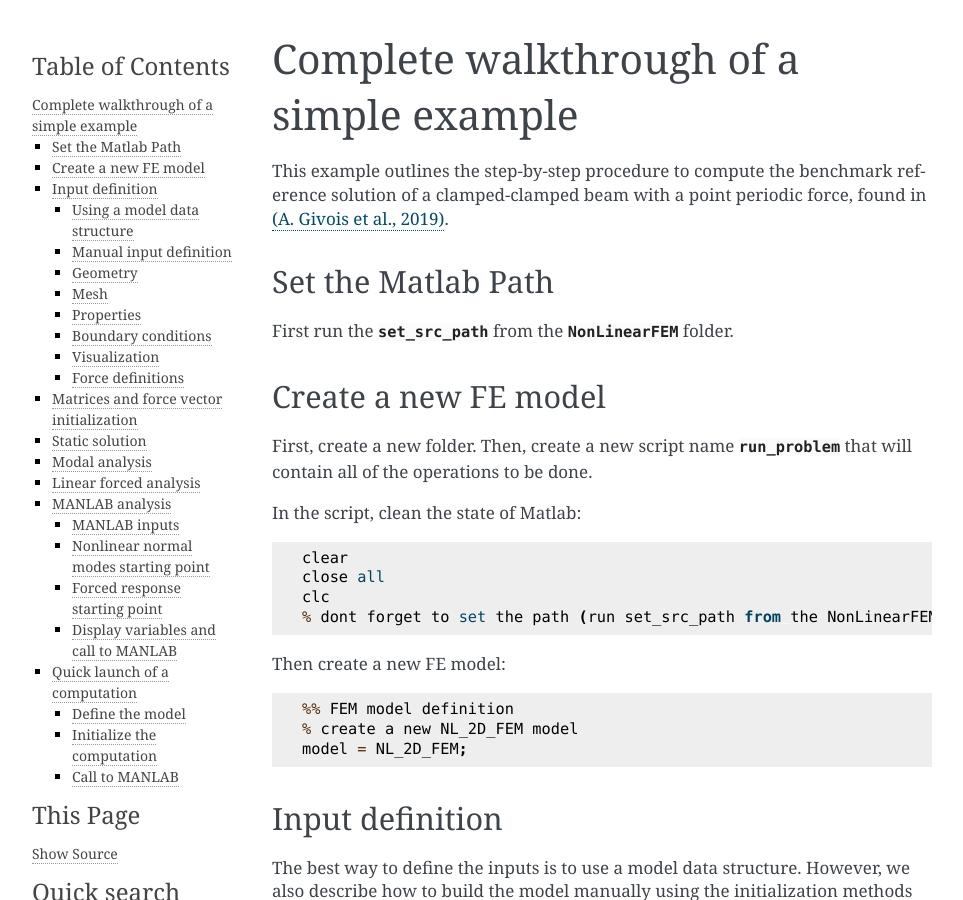
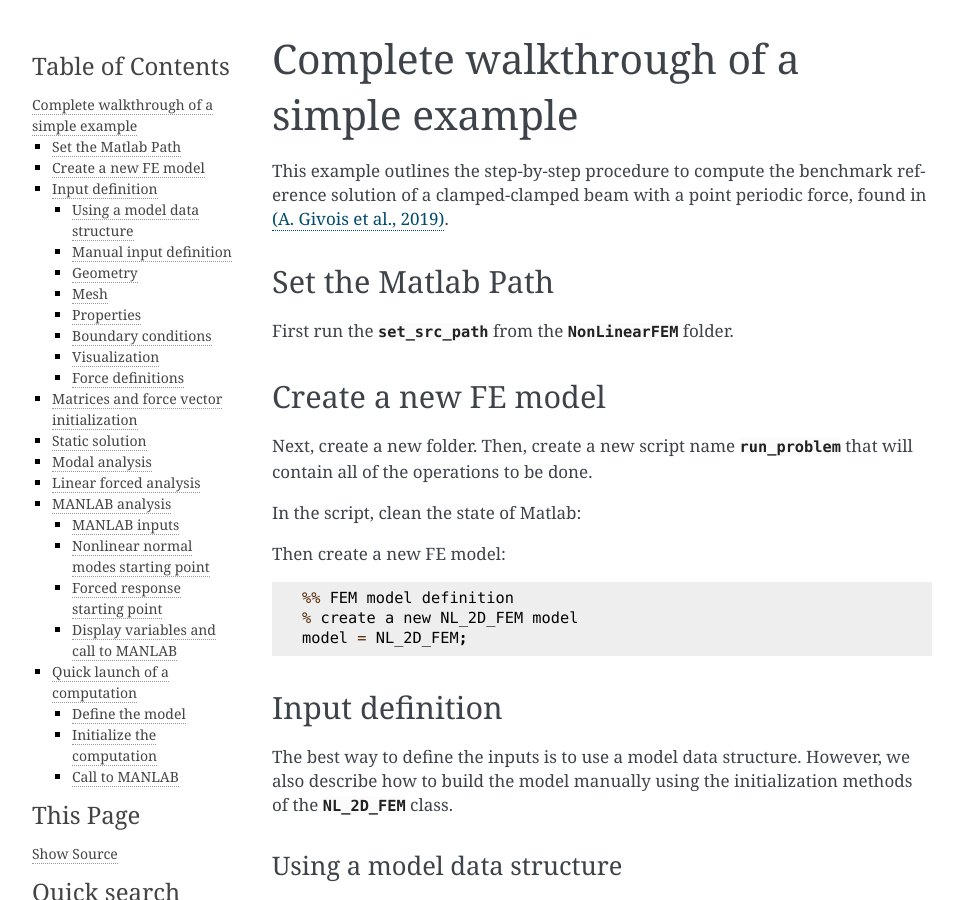
Before and after one commit to THREAD-3-2/NL_2D_FEM, a Sphinx documentation site: the page built from docs/walkthrough.rst, in a window 1280 px wide and 900 px high. Shown: the whole window, without its empty margins (148-1111 px from the left). Built offline with Sphinx 7.4.7, drawn with Linux system fonts in a browser that asks for light colours.

Commit message:
Git commit test on walkthrough.rst

```diff
--- a/docs/walkthrough.rst
+++ b/docs/walkthrough.rst
@@ -16,12 +16,12 @@
 Create a new FE model
 ---------------------
 
-First, create a new folder.
+Next, create a new folder.
 Then, create a new script name :mod:`run_problem` that will contain all of the operations to be done.
 
 In the script, clean the state of Matlab:
 
-.. code-block::
+.. code-block::matlab
 
 	clear
 	close all
```
